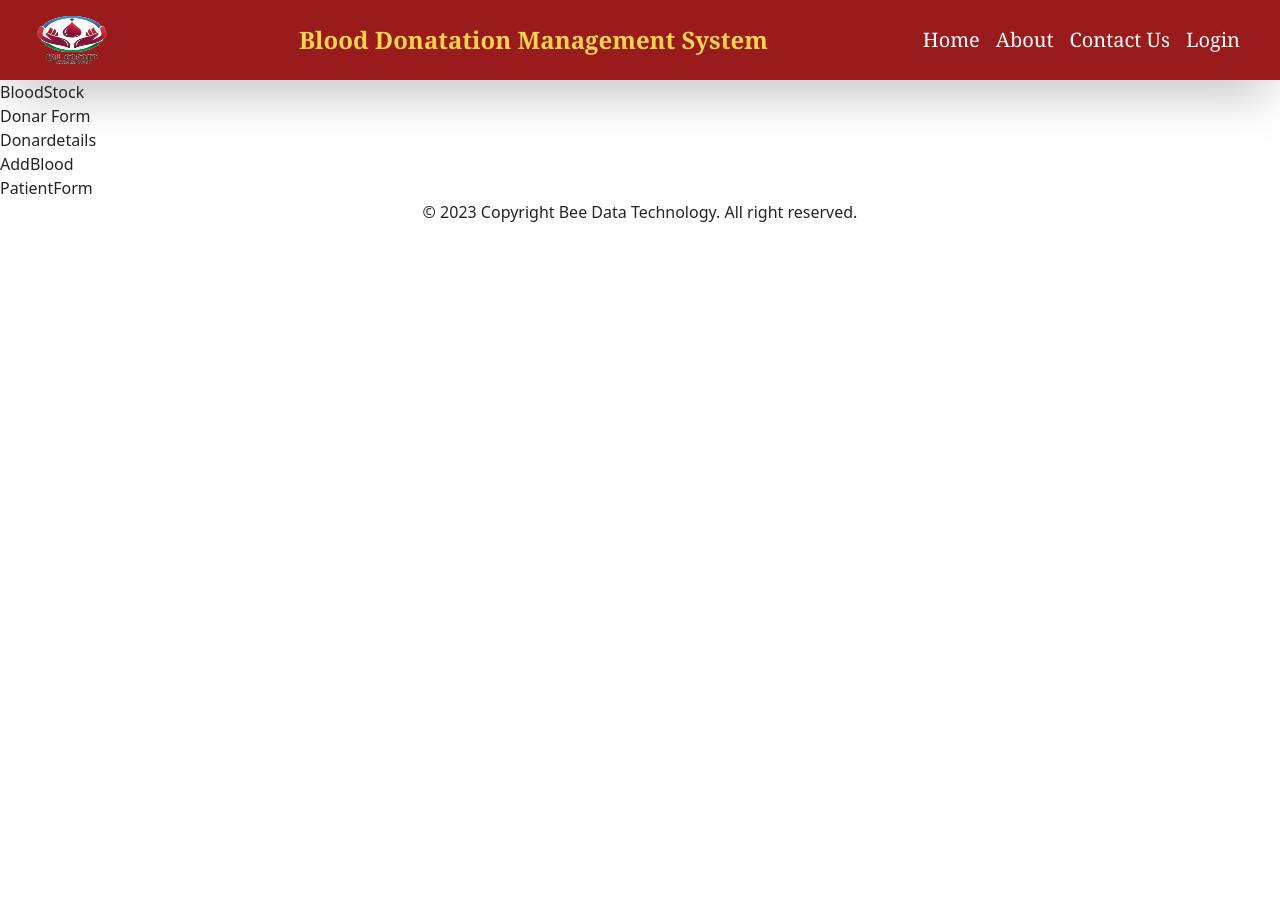
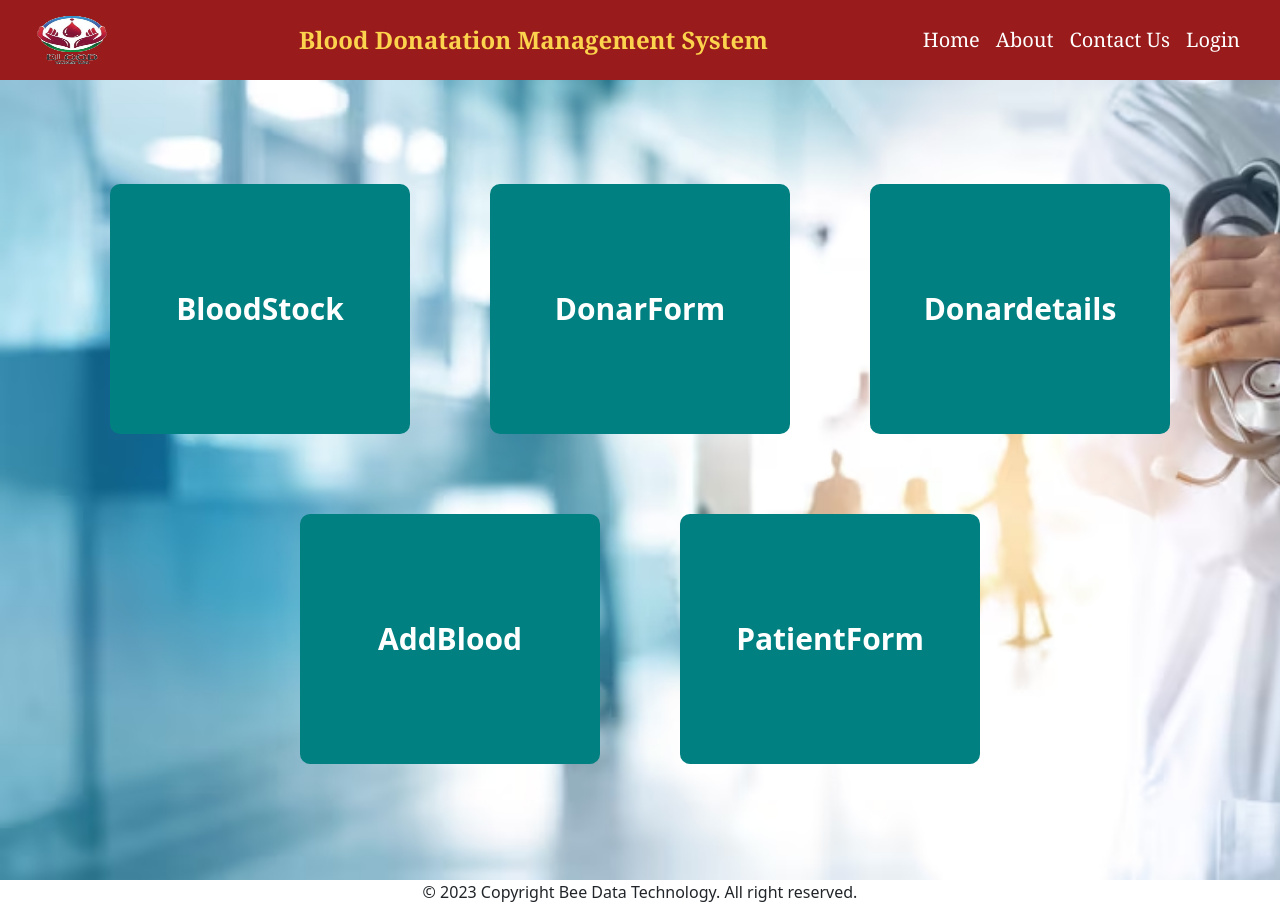
Before and after one commit to rajeshdreams333/Blood_dontataion_management, a React (Create React App) app in the folder frontend/: page /DashBoard in a window 1280 px wide. Before the commit the page ends 800 px from the top, so only its background shows below. Built offline with nearby package versions, Linux system fonts and the light colour scheme.

Commit message:
Dashboard finished

```diff
--- a/frontend/src/AdminDashboard/AddBlood.js
+++ b/frontend/src/AdminDashboard/AddBlood.js
@@ -1,5 +1,6 @@
 import React, { useState } from 'react'
 import axios from 'axios'
+import { Link } from 'react-router-dom';
 const AddBlood = () => {
   const [values,setValues]=useState({
     Units:'',
@@ -29,34 +30,33 @@ const AddBlood = () => {
 
   return (
     <div className="bg-cover lg:h-screen"style={{backgroundImage:`url("assets/healthcare-medical-concept-medicine-doctor-with-stethoscope-hand-patients-come_34200-313.avif" )`}}>
-    <div className="flex justify-center items-center font-serif pt-10">
-      <form className="bg-white shadow-md rounded p-10 text-lg" onSubmit={handleSubmit}>
-        <h1 className="text-center text-lg font-bold">Blood Form</h1>
-        <div className="m-5 ml-0">
+    <div className="flex justify-center items-center font-serif pt-20">
+      <form className="bg-white shadow-md rounded text-lg" onSubmit={handleSubmit}>
+        <h1 className="text-center text-2xl font-bold">Blood Form</h1>
+        <div className='p-10 space-y-5'>
+        <div className="">
             Blood Units
           <input
-            className="w-full mt-2 border border-gray-300 rounded"
+            className="w-full border border-gray-300 rounded"
             type="number"
             placeholder="Units"
             name="Units"
             required
             value={values.Units}
             onChange={handleInput}
-
           />
         </div>
-        <div style={{fontSize:"20px",marginTop:"30px"}}>
-          <label className="mr-6"  >
+        <div>
+          <label className="">
             Blood Group
-          </label>
+
           <select
             type="text"
             name="Blood_group"
-            className="border border-gray-300 rounded w-20 "
+            className="border border-gray-300 rounded w-20"
             value={values.Blood_group}
             required
             onChange={handleInput}
-
           >
             <option value="none" defaultValue>
               Select
@@ -70,8 +70,9 @@ const AddBlood = () => {
             <option value="AB+ve">AB+ve</option>
             <option value="AB-ve">AB-ve</option>
           </select>
+          </label>
         </div>
-        <div className="text-center mt-4 p-2">
+        <div className="text-center">
           <button
             className="bg-blue-500 hover:bg-blue-700 text-white font-bold mt-4 py-2 px-4 rounded focus:outline-none focus:shadow-outline"
             type="submit"
@@ -79,8 +80,14 @@ const AddBlood = () => {
             Submit
           </button>
         </div>
+        </div>
       </form>
     </div>
+    <div className="text-center pt-10">
+        <Link to='/Dashboard'>
+        <button className="bg-red-300 p-2 px-5 rounded-lg">Back</button>
+        </Link>
+      </div>
     </div>
   )
 };
--- a/frontend/src/AdminDashboard/BloodStocks.js
+++ b/frontend/src/AdminDashboard/BloodStocks.js
@@ -1,5 +1,6 @@
 import React, { useEffect, useState } from "react";
 import axios from "axios";
+import { Link } from "react-router-dom";
 const BloodStocks = () => {
   const [bloods, setBloods] = useState([]);
   useEffect(() => {
@@ -17,9 +18,9 @@ const BloodStocks = () => {
     <div>
       <div>
         <div>
-          <h1 className="text-center font-bold text-3xl mt-5">Blood Stocks</h1>
+          <h1 className="text-center font-bold text-3xl mt-3">Blood Stocks</h1>
         </div>
-        <div className="grid gap-x-8 gap-y-4 grid-cols-4 m-20 ml-40">
+        <div className="grid gap-x-8 gap-y-4 grid-cols-4 justify-center m-14 mb-0">
             {
                 bloods.map((blood,i)=>(
                     <div key={i} className="bg-red-100 text-center p-20 rounded-full">
@@ -30,6 +31,11 @@ const BloodStocks = () => {
             }
         </div>
       </div>
+      <div className="text-center mt-3">
+        <Link to='/Dashboard'>
+        <button className="bg-red-300 p-2 px-5 rounded-lg">Back</button>
+        </Link>
+      </div>
     </div>
   );
 };
--- a/frontend/src/AdminDashboard/DashBoard.js
+++ b/frontend/src/AdminDashboard/DashBoard.js
@@ -2,48 +2,117 @@ import React from "react";
 import { Link } from "react-router-dom";
 const DashBoard = () => {
   return (
-    <>
-            <div>
+    <div
+      className="bg-cover lg:h-screen"
+      style={{
+        backgroundImage:`url("assets/healthcare-medical-concept-medicine-doctor-with-stethoscope-hand-patients-come_34200-313.avif" )`,
+      }}
+    >
+      <div className="d-flex flex-row justify-center pt-16">
+        <div
+          style={{
+            backgroundColor: "	#008080",
+            height: "250px",
+            width: "300px",
+            borderRadius: "10px",
+            margin: "40px",
+            display: "grid",
+            placeItems: "center",
+          }}
+        >
            <Link to="/DashBoard/BloodStocks">
-              <button
-              >
+          <button>
+          <h1 style={{ color: "white", fontWeight: "bold", fontSize: "30px" }}>
             BloodStock
+          </h1>
           </button>
           </Link>
         </div>
-            <div>
+        <div
+          style={{
+            backgroundColor: "	#008080",
+            height: "250px",
+            width: "300px",
+            textAlign: "center",
+            borderRadius: "10px",
+            margin: "40px",
+            display: "grid",
+            placeItems: "center",
+          }}
+        >
+           <button>
             <Link to="/DashBoard/DonarForm">
-              <button
+          <h1 style={{ color: "white", fontWeight: "bold", fontSize: "30px" }}>
+          DonarForm
+          </h1>
+          </Link>
+          </button>
+        </div>
+        <div
+          style={{
+            backgroundColor: "	#008080",
+            height: "250px",
+            width: "300px",
+            textAlign: "center",
+            borderRadius: "10px",
+            margin: "40px",
+            display: "grid",
+            placeItems: "center",
+          }}
         >
-                Donar Form
+          <button>
+            <Link to="/DashBoard/Donardetails">
+          <h1 style={{ color: "white", fontWeight: "bold", fontSize: "30px" }}>
+          Donardetails
+          </h1>
+          </Link>
           </button>
+        </div>
+      </div>
+
+      <div className="d-flex flex-row justify-center  ">
+        <div
+          style={{
+            backgroundColor: "	#008080",
+            height: "250px",
+            width: "300px",
+            textAlign: "center",
+            borderRadius: "10px",
+            margin: "40px",
+            display: "grid",
+            placeItems: "center",
+          }}
+        >
+           <button>
+            <Link to="/DashBoard/AddBlood">
+          <h1 style={{ color: "white", fontWeight: "bold", fontSize: "30px" }}>
+          AddBlood
+          </h1>
           </Link>
+          </button>
         </div>
-            <div>
-              <Link to="/DashBoard/Donardetails">
-              <button
+        <div
+          style={{
+            backgroundColor: "#008080",
+            height: "250px",
+            width: "300px",
+            textAlign: "center",
+            borderRadius: "10px",
+            margin: "40px",
+            display: "grid",
+            placeItems: "center",
+          }}
         >
-                Donardetails
+           <button>
+            <Link to="/DashBoard/PatientForm">
+          <h1 style={{ color: "white", fontWeight: "bold", fontSize: "30px" }}>
+          PatientForm
+          </h1>
+          </Link>
           </button>
-              </Link>
         </div>
-            <div>
-              <Link to="/DashBoard/AddBlood">
-              <button
-              >
-                AddBlood
-              </button>
-              </Link>
       </div>
-            <div>
-              <Link to="/DashBoard/PatientForm">
-              <button
-              >
-                PatientForm
-              </button>
-              </Link>
     </div>
-    </>
   );
-}
+};
 export default DashBoard;
--- a/frontend/src/AdminDashboard/DonarForm.js
+++ b/frontend/src/AdminDashboard/DonarForm.js
@@ -1,5 +1,6 @@
 import React, { useState } from "react";
 import axios from "axios";
+import { Link } from "react-router-dom";
 // import { useNavigate } from "react-router-dom";
 const DonarForm = () => {
   // const navigator=useNavigate()
@@ -39,14 +40,15 @@ const DonarForm = () => {
     }
   };
   return (
-    <div className="bg-cover lg:h-screen" style={{backgroundImage:`url("assets/healthcare-medical-concept-medicine-doctor-with-stethoscope-hand-patients-come_34200-313.avif" )`}}>
-    <div className="flex justify-center font-serif pt-10">
+    <div className="bg-cover" style={{backgroundImage:`url("assets/healthcare-medical-concept-medicine-doctor-with-stethoscope-hand-patients-come_34200-313.avif" )`}}>
+    <div className="flex justify-center font-serif p-10">
       <form
-        className="bg-white shadow-md rounded p-10 text-lg"
+        className="bg-white shadow-md rounded-lg text-xl p-4 w-[25rem]"
         onSubmit={handleSubmit}
       >
-        <h1 className="text-center text-lg font-bold">Donar Form</h1>
-        <div className="m-5 ml-0">
+        <h1 className="text-center text-3xl font-bold">Donar Form</h1>
+        <div className="space-y-4 px-4 pt-4">
+        <div className="">
           <label>Name
           <input
             className="w-full mt-2 border border-gray-300 rounded"
@@ -59,7 +61,7 @@ const DonarForm = () => {
           />
           </label>
         </div>
-        <div className="m-5 ml-0">
+        <div className="">
           <label>
             Gender
             <div>
@@ -72,7 +74,6 @@ const DonarForm = () => {
               />
               Male
               <input
-              style={{marginLeft:"40px"}}
                 id="female"
                 type="radio"
                 name="Gender"
@@ -83,11 +84,11 @@ const DonarForm = () => {
             </div>
           </label>
         </div>
-        <div className="m-5 ml-0">
+        <div className="">
           <label>
           Age
           <input
-            className="w-full mt-2 border border-gray-300 rounded"
+            className="w-full border border-gray-300 rounded"
             id="age"
             type="number"
             placeholder="Age"
@@ -99,12 +100,11 @@ const DonarForm = () => {
           </label>
         </div>
         <div>
-          <label className="mr-6">Blood Group
+          <label className="">Blood Group
           <select
-          style={{marginLeft:"20px"}}
             name="Blood_group"
             id="blood"
-            className="border border-gray-300 rounded w-20 "
+            className="border border-gray-300 rounded"
             value={values.Blood_group}
             required
             onChange={handleInput}
@@ -123,7 +123,7 @@ const DonarForm = () => {
           </select>
           </label>
         </div>
-        <div className="m-5 ml-0">
+        <div className="">
           <label>Email
           <input
             className="w-full mt-2 border border-gray-300 rounded"
@@ -136,10 +136,10 @@ const DonarForm = () => {
           />
           </label>
         </div>
-        <div className="m-5 ml-0">
-          <label className="">Mobile Number
+        <div className="">
+          <label className="">Mobile
           <input
-            className="w-full mt-2 border border-gray-300 rounded"
+            className="w-full border border-gray-300 rounded"
             id="mobile"
             type="text"
             placeholder="Mobile"
@@ -150,10 +150,10 @@ const DonarForm = () => {
           />
           </label>
         </div>
-        <div className="m-5 ml-0">
+        <div className="">
           <label className="">Address
           <input
-            className="w-full mt-2 border border-gray-300 rounded"
+            className="w-full border border-gray-300 rounded"
             id="Address"
             type="text"
             placeholder="Address"
@@ -163,7 +163,7 @@ const DonarForm = () => {
           />
           </label>
         </div>
-        <div className="">
+        <div className="text-center">
           <button
             className="bg-blue-500 hover:bg-blue-700 text-white font-bold mt-4 py-2 px-4 rounded focus:outline-none focus:shadow-outline"
             type="submit"
@@ -171,10 +171,15 @@ const DonarForm = () => {
             Submit
           </button>
         </div>
+        </div>
       </form>
     </div>
+    <div className="text-center">
+        <Link to='/Dashboard'>
+        <button className="bg-red-300 p-2 px-5 rounded-lg">Back</button>
+        </Link>
+      </div>
     </div>
-
   );
 };
 
--- a/frontend/src/AdminDashboard/Donardetails.js
+++ b/frontend/src/AdminDashboard/Donardetails.js
@@ -1,5 +1,6 @@
 import React, { useEffect, useState } from "react";
 import axios from "axios";
+import { Link } from "react-router-dom";
 
 const Donardetails = () => {
   const [donars, setDonars] = useState([]);
@@ -66,7 +67,13 @@ const Donardetails = () => {
               ))}
             </tbody>
           </table>
+          <div className="text-center mt-3 flex flex-col">
+        <Link to='/Dashboard'>
+        <button className="bg-red-300 p-2 px-5 rounded-lg">Back</button>
+        </Link>
+      </div>
         </div>
+
       </div>
     </>
   );
--- a/frontend/src/AdminDashboard/PatientForm.js
+++ b/frontend/src/AdminDashboard/PatientForm.js
@@ -1,5 +1,6 @@
 import React, { useState } from "react";
 import axios from "axios";
+import { Link } from "react-router-dom";
 const PatientForm = () => {
   const [values, setValues] = useState({
     Name:'',
@@ -118,6 +119,11 @@ const PatientForm = () => {
           </div>
         </form>
       </div>
+      <div className="text-center pt-10">
+        <Link to='/Dashboard'>
+        <button className="bg-red-300 p-2 px-5 rounded-lg">Back</button>
+        </Link>
+      </div>
     </div>
   );
 };
--- a/frontend/src/components/Admin.js
+++ b/frontend/src/components/Admin.js
@@ -18,9 +18,9 @@ const Admin = () => {
     else return alert('Invalid Username or Password')
   };
   return (
-    <div className="min-h-screen flex items-center justify-center bg-cover" style={{ backgroundImage: `url('/assets/Adminbg.png')`, position:"fixed", height:"100vh",width:"100vw",backgroundSize:"cover"}}>
+    <div className="flex items-center justify-center bg-cover" style={{ backgroundImage: `url('/assets/Adminbg.png')`, position:"fixed", height:"100vh",width:"100vw",backgroundSize:"cover"}}>
     <div >
-      <div className="bg-white rounded-lg shadow-2xl" style={{height:"450px",width:"450px"}}>
+      <div className="bg-white rounded-lg shadow-2xl" style={{height:"350px",width:"450px"}}>
         <h2 className="font-bold text-center text-3xl p-8" style={{fontSize:"40px"}}>Admin Login</h2>
         <form action="" onSubmit={submitHandler} className="px-5">
           <div className="">
@@ -53,7 +53,6 @@ const Admin = () => {
           <button
             type="submit"
             className="py-1 px-3 mt-3 bg-red-500 text-white rounded hover:bg-red-600 focus:ring focus:ring-indigo-400 focus:outline-none"
-
          style={{height:"50px",width:"130px",marginTop:"30px", fontSize:"25px", fontWeight:"bold"}} >
             Login
           </button>
```
Lines whose indentation alone changed are shown as unchanged.
